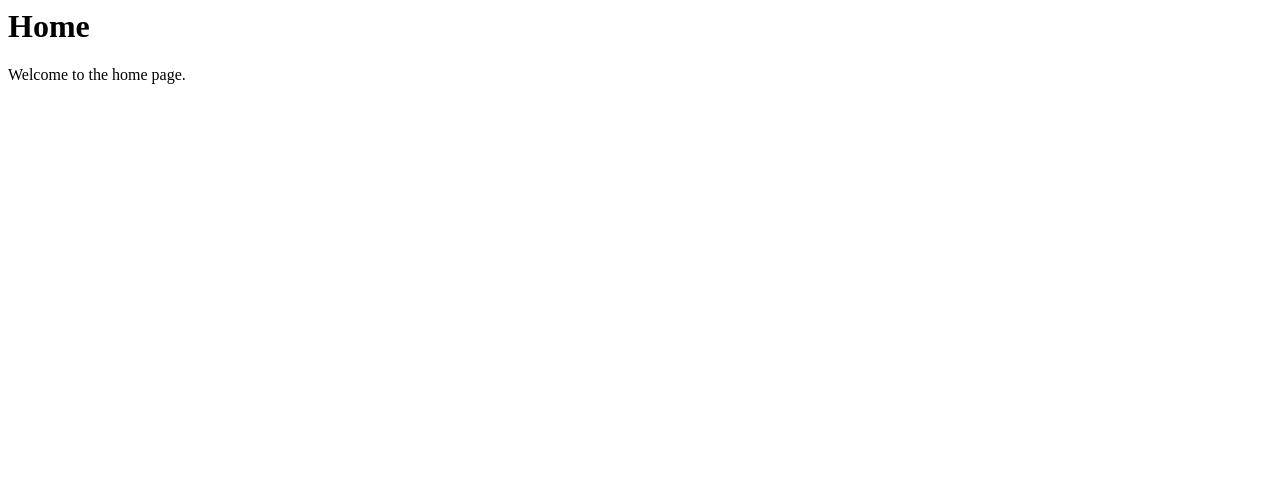
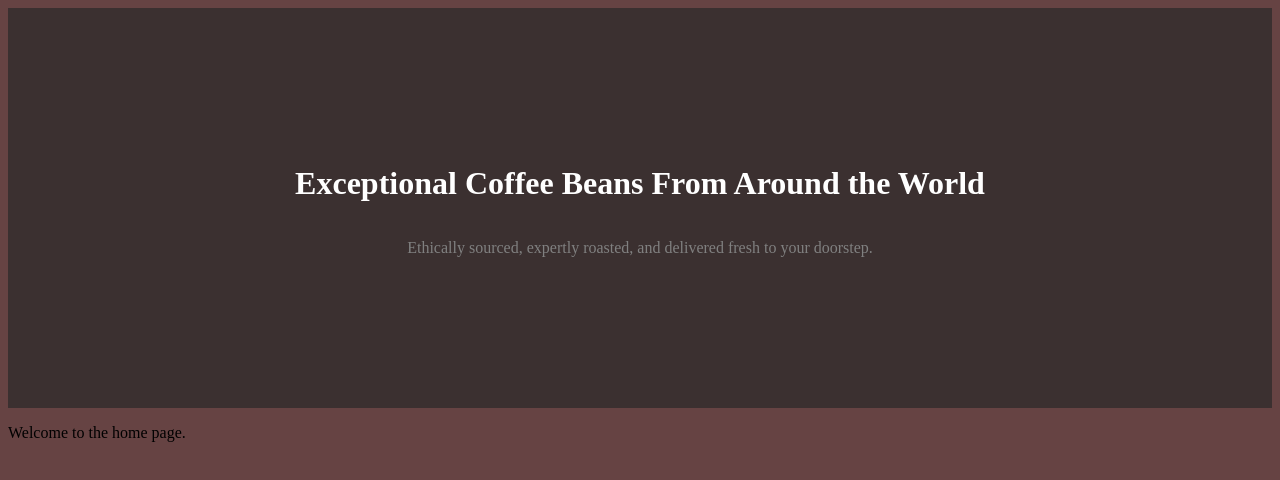
Before and after one commit to akaimin/Maled-Kafae, a plain HTML site: page index.html in a window 1280 px wide. Drawn offline with Linux system fonts and the light colour scheme.

Commit message:
feat: 🎸 banner

```diff
--- a/index.html
+++ b/index.html
@@ -1,9 +1,16 @@
 <html>
   <head>
     <title>Maled Kafae</title>
+    <link rel="stylesheet" href="style.css" />
   </head>
   <body>
-    <h1>Home</h1>
+    <div class="banner">
+      <h1>Exceptional Coffee Beans From Around the World</h1>
+      <p class="subtext">
+        Ethically sourced, expertly roasted, and delivered fresh to your
+        doorstep.
+      </p>
+    </div>
     <p>Welcome to the home page.</p>
   </body>
 </html>
--- a/style.css
+++ b/style.css
@@ -0,0 +1,17 @@
+body {
+  background-color: #664343;
+}
+
+.banner {
+  background-color: #3b3030;
+  color: white;
+  height: 400px;
+  display: flex;
+  flex-direction: column;
+  justify-content: center;
+  align-items: center;
+}
+
+.subtext {
+  color: gray;
+}
```
